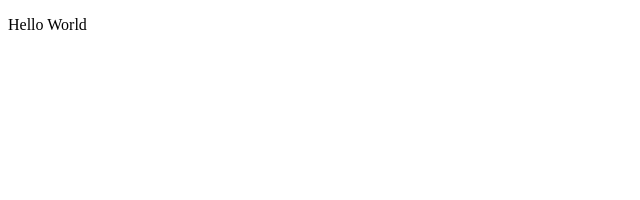
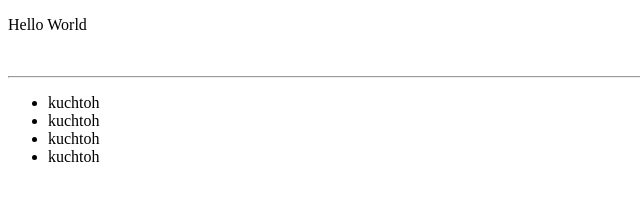
Before and after one commit to idRit/test1, a plain HTML site: page index.html in a window 1280 px wide. Shown: the whole page, without its empty margins (0-640 px from the left). Drawn offline with Linux system fonts and the light colour scheme.

Commit message:
first commit

```diff
--- a/index.html
+++ b/index.html
@@ -8,5 +8,22 @@
 </head>
 <body>
     <p>Hello World</p>
+    <br>
+    <hr>
+    <ul>
+        <li>kuchtoh</li>
+        <li>kuchtoh</li>
+        <li>kuchtoh</li>
+        <li>kuchtoh</li>
+    </ul>
+    <div class="center">
+
+    </div>
 </body>
+<style>
+.center {
+    background-image: src('https://upload.wikimedia.org/wikipedia/commons/thumb/2/25/2019_Formula_One_tests_Barcelona%2C_Bottas_%2840424267863%29.jpg/1024px-2019_Formula_One_tests_Barcelona%2C_Bottas_%2840424267863%29.jpg');
+    width: 100%;
+}
+</style>
 </html>
```
